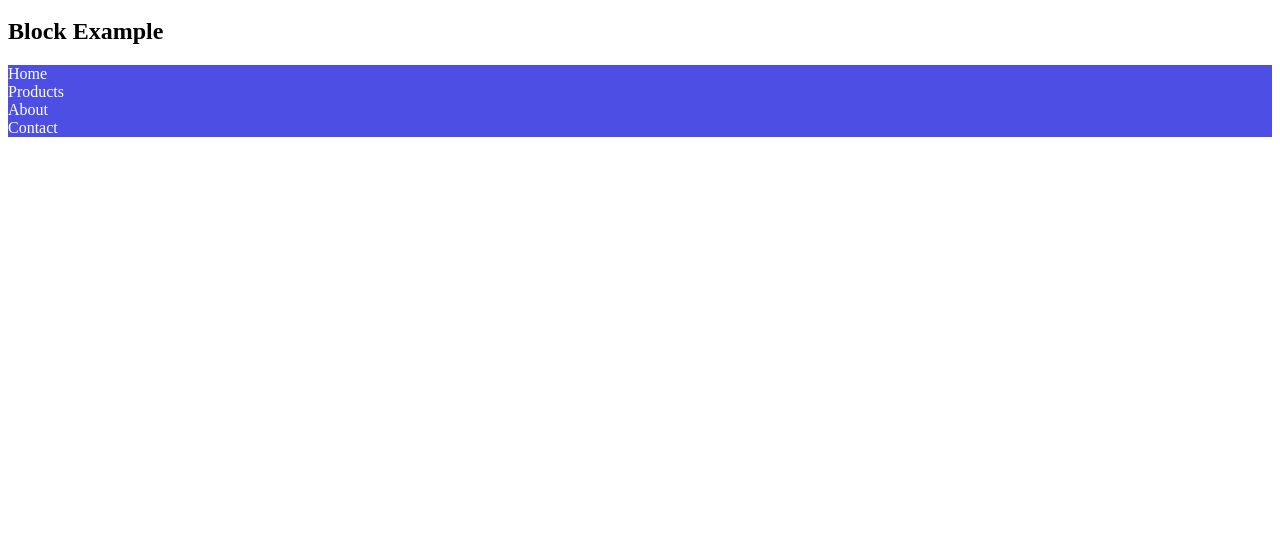
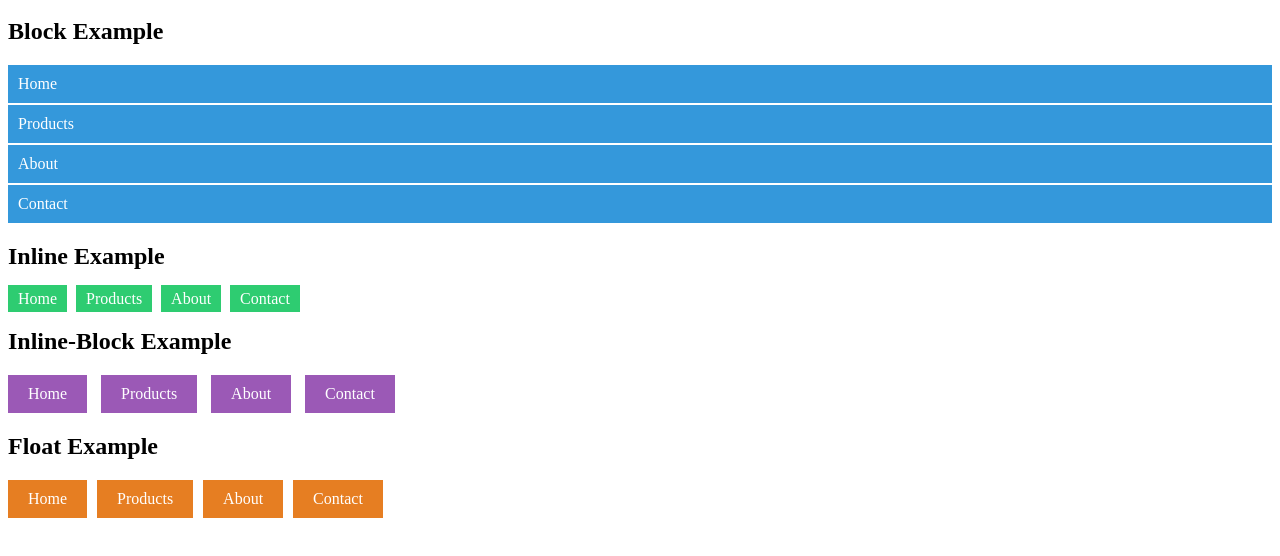
Before and after one commit to Parth0971/CSE-22_HTML, a plain HTML site: page CSS BEG TO ADV/Experiment7/index.html in a window 1280 px wide. Shown: the part 48-604 px from the top of the page. Drawn offline with Linux system fonts and the light colour scheme.

Commit message:
Experiment 7

```diff
--- a/CSS BEG TO ADV/Experiment7/index.html
+++ b/CSS BEG TO ADV/Experiment7/index.html
@@ -1,20 +1,35 @@
 <html>
     <head>
         <title>Web Page for Navigation Menu</title>
-        <style>
-            .highlight
-            {
-                background-color : rgb(77, 79, 228);
-                color : white;
-            }
-        </style>
+        <link rel = "stylesheet" href = "style.css">
     </head>
     <body>
-        <h1 style = "text-align : center;">Navigation Menu Demo</h1>
+        <h1 class = "title">Navigation Menu Demo</h1>
         <h2>Block Example</h2>
-        <div class = "highlight">Home</div>
-        <div class = "highlight">Products</div>
-        <div class = "highlight">About</div>
-        <div class = "highlight">Contact</div>
+        <p class = "highlight">Home</p>
+        <p class = "highlight">Products</p>
+        <p class = "highlight">About</p>
+        <p class = "highlight">Contact</p>
+        <h2>Inline Example</h2>
+        <div class = "navbar">
+            <div class = "inline">Home</div>
+            <div class = "inline">Products</div>
+            <div class = "inline">About</div>
+            <div class = "inline">Contact</div>
+        </div>
+        <h2>Inline-Block Example</h2>
+        <div class = "navbar">
+            <div class = "inlineBlock">Home</div>
+            <div class = "inlineBlock">Products</div>
+            <div class = "inlineBlock">About</div>
+            <div class = "inlineBlock">Contact</div>
+        </div>
+        <h2>Float Example</h2>
+        <div class = "navbar">
+            <div class = "float">Home</div>
+            <div class = "float">Products</div>
+            <div class = "float">About</div>
+            <div class = "float">Contact</div>
+        </div>
     </body>
 </html>
--- /dev/null
+++ b/CSS BEG TO ADV/Experiment7/style.css
@@ -0,0 +1,38 @@
+.title
+{
+    text-align: center;
+}
+.highlight
+{
+    background: #3498db;
+    color: white;
+    padding: 10px;
+    margin: 2px 0;
+}
+.inline {
+    display: inline;
+    background: #2ecc71;
+    color: white;
+    padding: 5px 10px;
+    margin-right: 5px;
+}
+.inlineBlock
+{
+    display: inline-block;
+    background: #9b59b6;
+    color: white;
+    padding: 10px 20px;
+    margin-right: 10px;
+}
+.float
+{
+    float: left;
+    background: #e67e22;
+    color: white;
+    padding: 10px 20px;
+    margin-right: 10px;
+}
+.navbar
+{
+    margin-bottom: 20px;
+}
```
Also changed, not shown: CSS BEG TO ADV/CSS Units/px1.html (deleted, +0 -17 lines).
